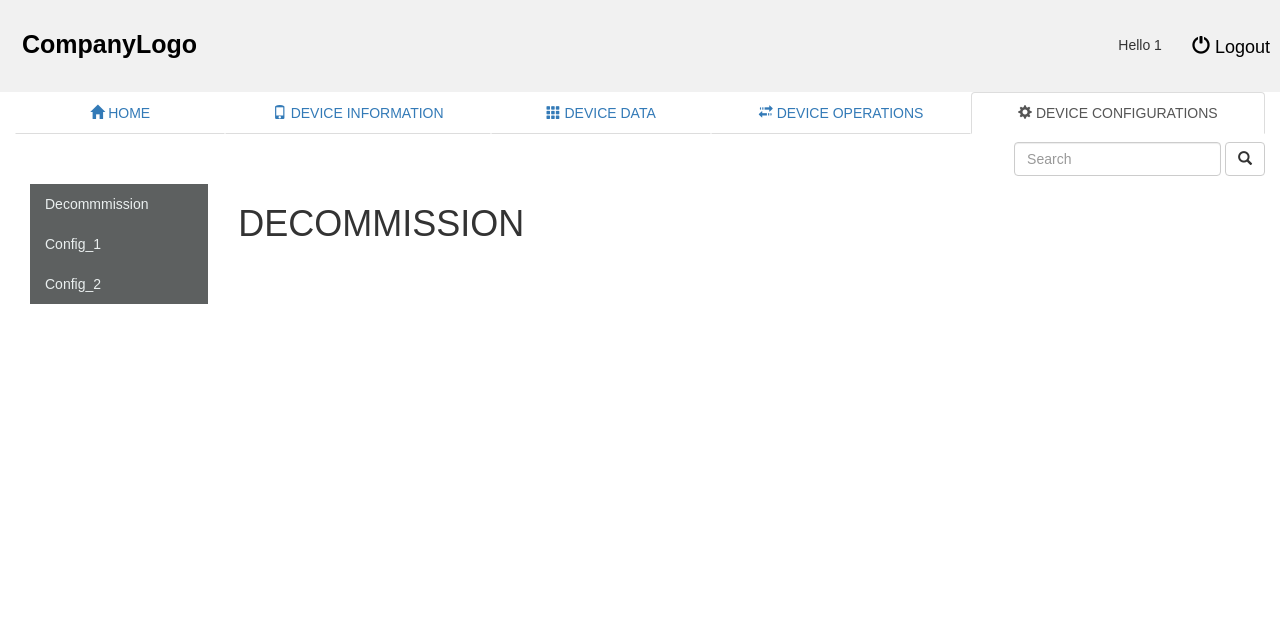
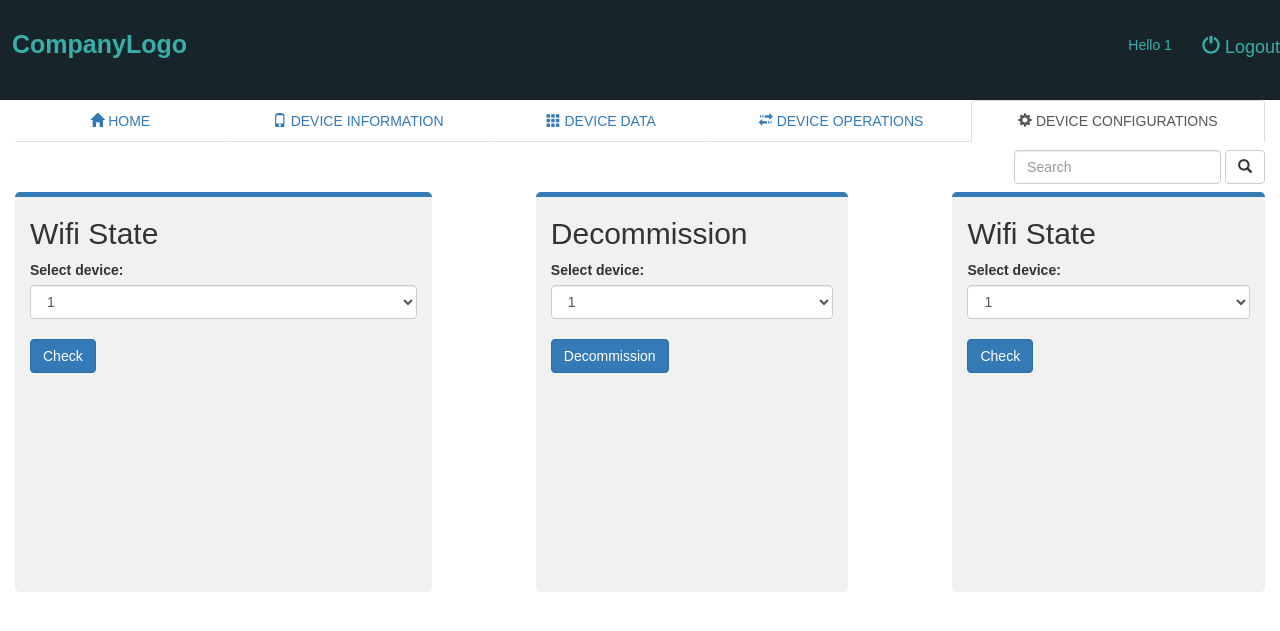
Before and after one commit to Lo-Laouni/eagleEye, a Flask app: page /configs in a window 1280 px wide. Shown: the top 631 px of the page. Run offline with Flask 2, Linux system fonts and the light colour scheme; a user stored in the database is signed in; tables that the repository leaves empty hold one stand-in row (values such as "Sample post"); parts of the project's set-up code (start-up, migrations or seed data) failed here and were passed over; some libraries are stand-ins or nearby versions.

Commit message:
Config tab and integrated firebase functionality

```diff
--- a/app.py
+++ b/app.py
@@ -2,6 +2,7 @@ from flask import Flask, render_template, url_for, request,redirect
 from flask_bootstrap import Bootstrap
 from flask_login import LoginManager, UserMixin, login_user, login_required, logout_user, current_user
 from flask_sqlalchemy import SQLAlchemy
+from pyfcm import FCMNotification
 
 app = Flask(__name__)
 Bootstrap(app)
@@ -22,7 +23,7 @@ loginManager.login_view = 'login'
 def home():
     devices = deviceTable.query.with_entities(deviceTable)
     devicesCount = devices.count()
-    print devices, devicesCount
+    print type(devices), devicesCount
     return render_template('home.html', dev=devices, count=devicesCount, name=current_user.id)
 
 
@@ -51,7 +52,9 @@ def devOp():
 
 @app.route('/configs')
 def devConfig():
-    return render_template('devConfig.html', name=current_user.id)
+    devId = deviceTable.query.with_entities(deviceTable.instanceID)
+    count = devId.count()
+    return render_template('devConfig.html', name=current_user.id, devsId=devId, count=count)
 
 
 @app.route('/')
@@ -132,5 +135,13 @@ class deviceTable(db.Model):
 def load_user(user_id):
     return adminTable.query.get(str(user_id))
 
+
+def firebase(registrationId, dataMessage):
+    push_service = FCMNotification(api_key="AIzaSyDNvYj9Is5cOkuH7XJCRqW1zcMxOx2azr0")
+    registrationID = registrationId
+    dataMessage = dataMessage
+
+    result = push_service.single_device_data_message(registration_id=registrationID, data_message=dataMessage)
+
 if __name__ == "__main__":
     app.run(debug=True)
--- a/pip-selfcheck.json
+++ b/pip-selfcheck.json
@@ -1 +1 @@
-{"last_check":"2018-03-14T15:01:10Z","pypi_version":"9.0.1"}
+{"last_check":"2018-04-11T14:01:46Z","pypi_version":"9.0.3"}
--- a/static/headerBar.css
+++ b/static/headerBar.css
@@ -7,13 +7,14 @@ body {
 
 .header {
   overflow: hidden;
-  background-color: #f1f1f1;
-  padding: 20px 10px;
+  background-color: #17252a;
+  padding: 0px;
+  height:100px;
 }
 
 .header a {
   float: left;
-  color: black;
+  color: #3aafa9;
   text-align: center;
   padding: 12px;
   text-decoration: none;
@@ -31,9 +32,10 @@ body {
   background-color: #ddd;
   color: black;
 }
+.header p{ color:#3aafa9;}
 
 .nav.navbar li>a:hover{
-  background-color: #ed2323;
+  background-color: #3aafa9;
   color: black;
 }
 
@@ -53,3 +55,5 @@ body {
     float: none;
   }
 }
+.logo{ margin-top:20px;}
+.navbar-header.navbar-right{ margin-top:20px;}
--- a/static/structures.css
+++ b/static/structures.css
@@ -40,5 +40,19 @@
     clear:left;}
 #execute{
     float:left;
-    clear:left;
+    clear:left;}
+/*}
+table{
+    overflow-y:scroll;
+}*/
+
+div.config{
+    border-top: 5px solid #337ab7;
+    background-color: #f1f1f1;
+    border-radius: 5px;
+    height: 400px;
+
 }
+.body{
+    background-color: #3aafa9;
+    height: 100%; }
--- a/templates/devConfig.html
+++ b/templates/devConfig.html
@@ -4,6 +4,7 @@
 {{super()}}
 <link rel="stylesheet" type="text/css" href="{{url_for('static', filename='headerBar.css')}}">
 <link rel="stylesheet" type="text/css" href="{{url_for('static', filename='navSide.css')}}">
+<link rel="stylesheet" type="text/css" href="{{url_for('static', filename='structures.css')}}">
 {% endblock %}
 
 {% block title %}
@@ -43,29 +44,40 @@ Eagle Eye | device Configs
 {% endblock %}
 {% block content %}
 <div class="container-fluid">
-	<div class="col-sm-2">
-        <nav class="nav-sidebar">
-            <ul class="nav tabs">
-              <li role="presentation" class="active"><a href="#decomm" aria-controls="decomm" role="tab" data-toggle="tab">Decommmission</a></li>
-              <li role="presentation"><a href="#config1" aria-controls="config1" role="tab" data-toggle="tab">Config_1</a></li>
-              <li role="presentation"><a href="#config2" aria-controls="config2" role="tab" data-toggle="tab">Config_2</a></li>
-            </ul>
-        </nav>
-	</div>
-    <div class="col-sm-10">
-        <section>
-            <div class="tab-content">
-                <div class="tab-pane fade in active" role="tabpanel" id="decomm">
-                    <h1>DECOMMISSION</h1>
-                </div>
-                <div class="tab-pane fade" role="tabpanel" id="config1">
-                    <h1>CONFIG_1</h1>
-                </div>
-                <div class="tab-pane fade" role="tabpanel" id="config2">
-                    <h1>CONFIG_2</h1>
-                </div>
-            </div>
-        </section>
+    <div class="config col-sm-4" id="wifistate">
+        <h2>Wifi State</h2>
+        <label for="sel3">Select device:</label>
+        <select class="form-control" id="sel3">
+            {% for row in range(count) %}
+            <option>{{ devsId[row][0] }}</option>
+            {% endfor %}
+        </select>
+        <br>
+        <input type="button" class="btn btn-primary" value="Check">
+    </div>
+    <div class="col-sm-1"></div>
+    <div class="config col-sm-3" id="decomm">
+        <h2>Decommission</h2>
+        <label for="sel2">Select device:</label>
+        <select class="form-control" id="sel2">
+            {% for row in range(count) %}
+            <option>{{ devsId[row][0] }}</option>
+            {% endfor %}
+        </select>
+        <br>
+        <input type="button" class="btn btn-primary" value="Decommission">
+    </div>
+    <div class="col-sm-1"></div>
+    <div class="config col-sm-3" id="datastate">
+         <h2>Wifi State</h2>
+        <label for="sel1">Select device:</label>
+        <select class="form-control" id="sel1">
+            {% for row in range(count) %}
+            <option>{{ devsId[row][0] }}</option>
+            {% endfor %}
+        </select>
+        <br>
+        <input type="button" class="btn btn-primary" value="Check">
     </div>
 </div>
 {% endblock %}
--- a/templates/devData.html
+++ b/templates/devData.html
@@ -8,7 +8,7 @@
 {% endblock %}
 
 {% block title %}
-Eagle Eye | device data
+Eagle Sight | device data
 {% endblock %}
 
 
```
Also changed, not shown: templates/home.html (+10 -6 lines).
